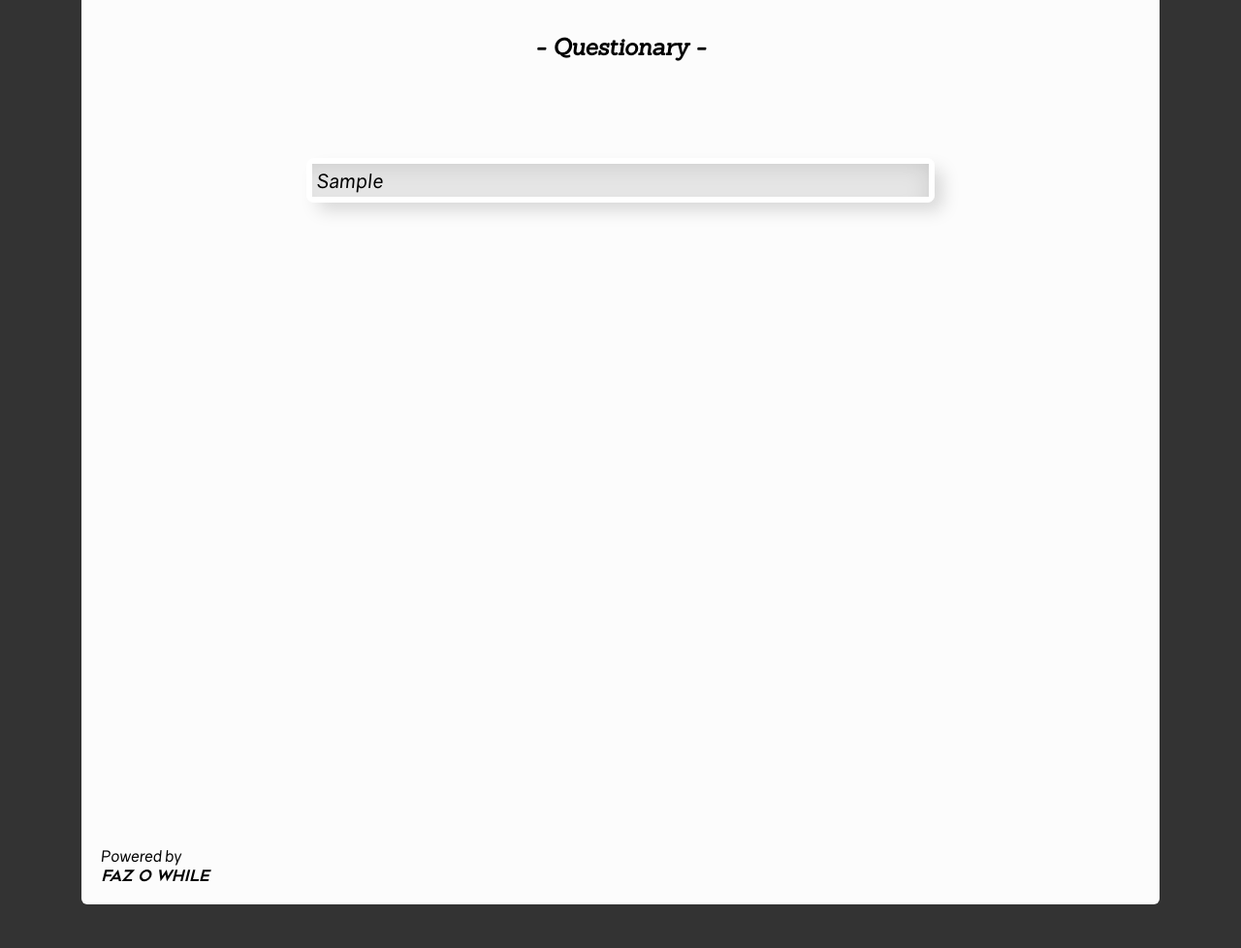
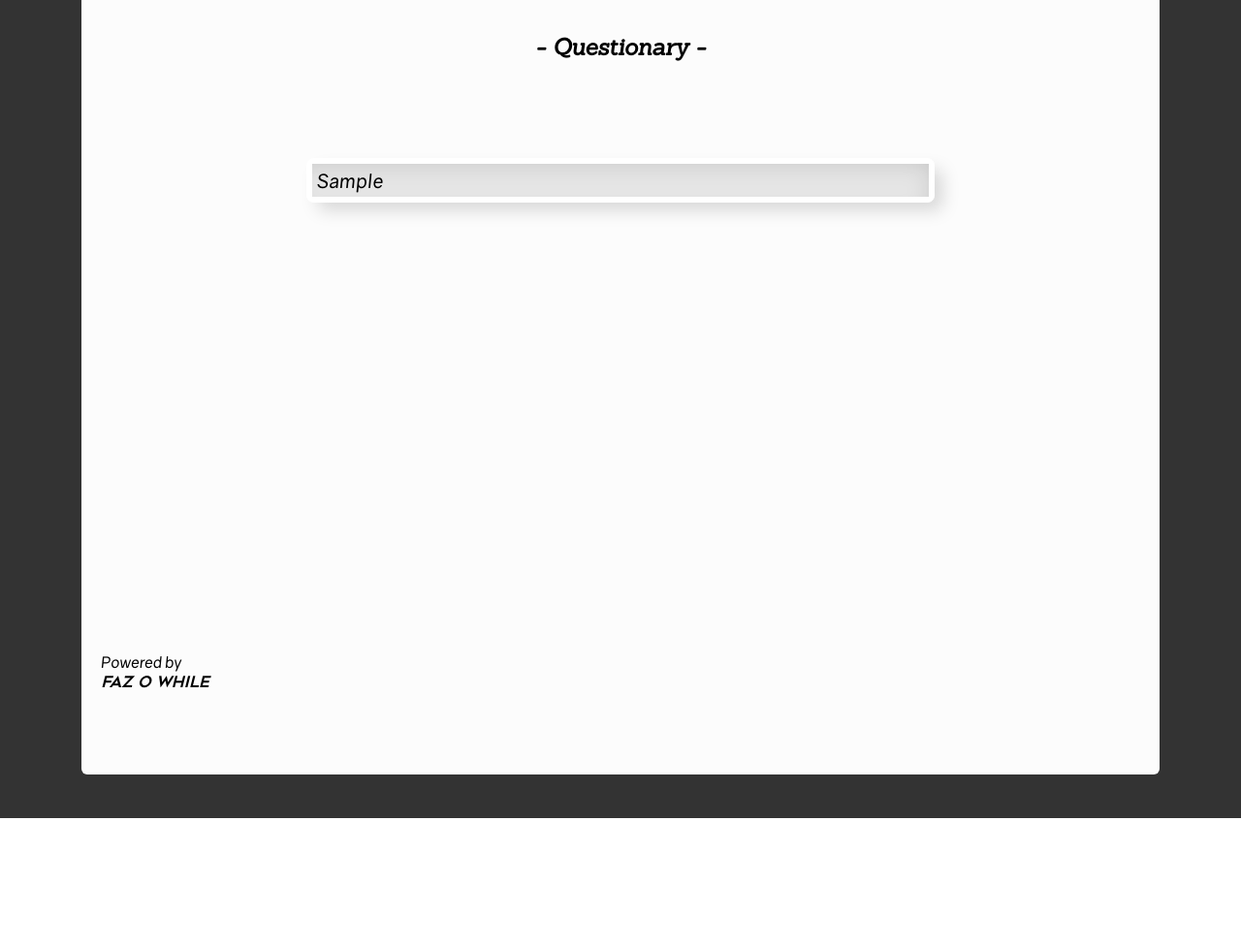
Before and after one commit to bmortella/MackEnquetes, a Django app: page /enquetes/ in a window 1280 px wide. Shown: the part 81-1059 px from the top of the page at 97% size. After the commit the page ends 925 px from the top, so only its background shows below. Run offline with Django 3.2, Linux system fonts and the light colour scheme; tables that the repository leaves empty hold one stand-in row (values such as "Sample post"); some web fonts are replaced.

Commit message:
Finished all htmls and css

```diff
--- a/django/mackenquetes/enquetes/static/enquetes/style_index.css
+++ b/django/mackenquetes/enquetes/static/enquetes/style_index.css
@@ -1,7 +1,7 @@
 /* Personal use CSS*/
 
 ul{
-	min-height: 700px;
+	min-height: 500px;
 	display: flex;
 	justify-content: center;
 	padding: 70px 0 0;
```
